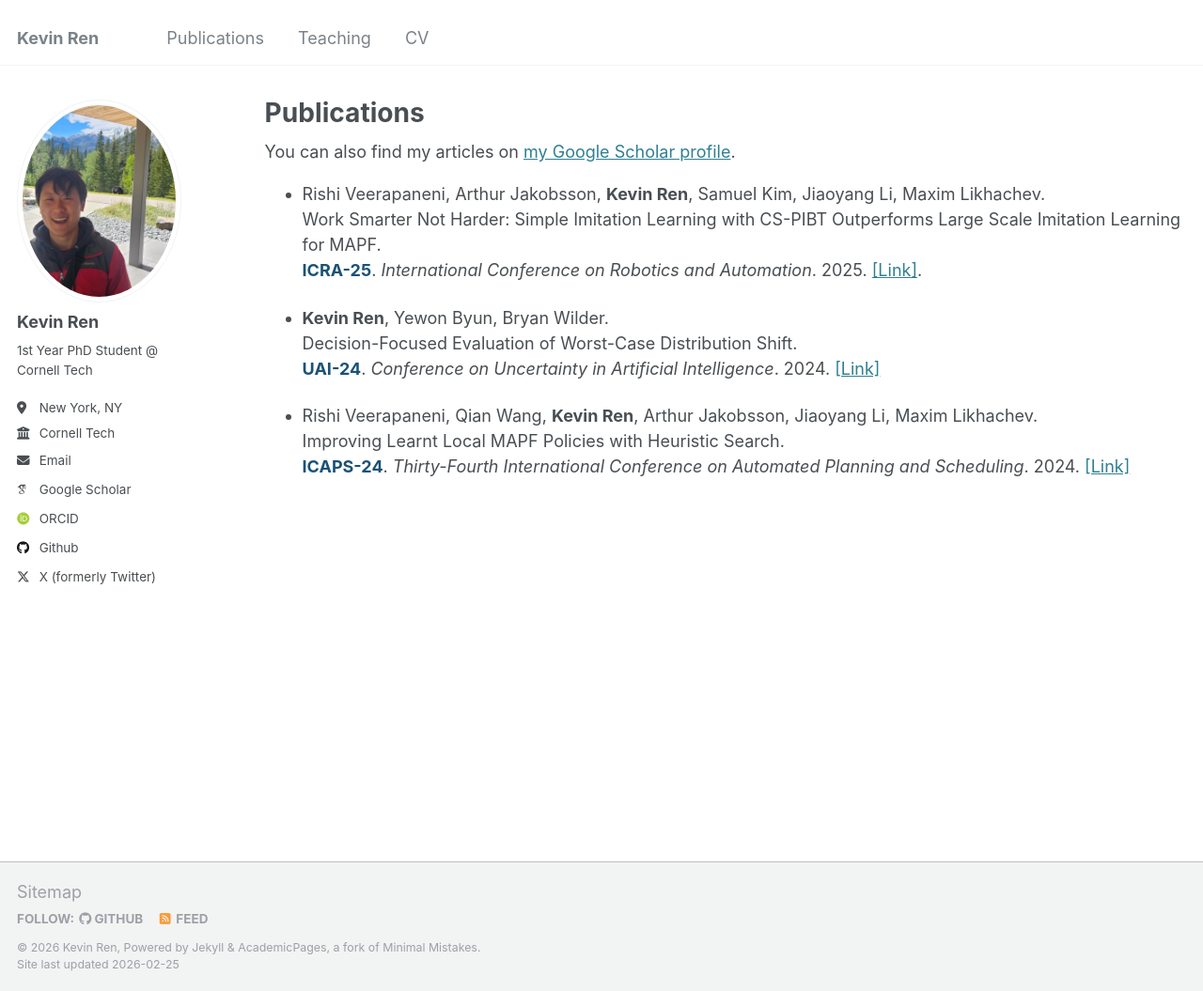
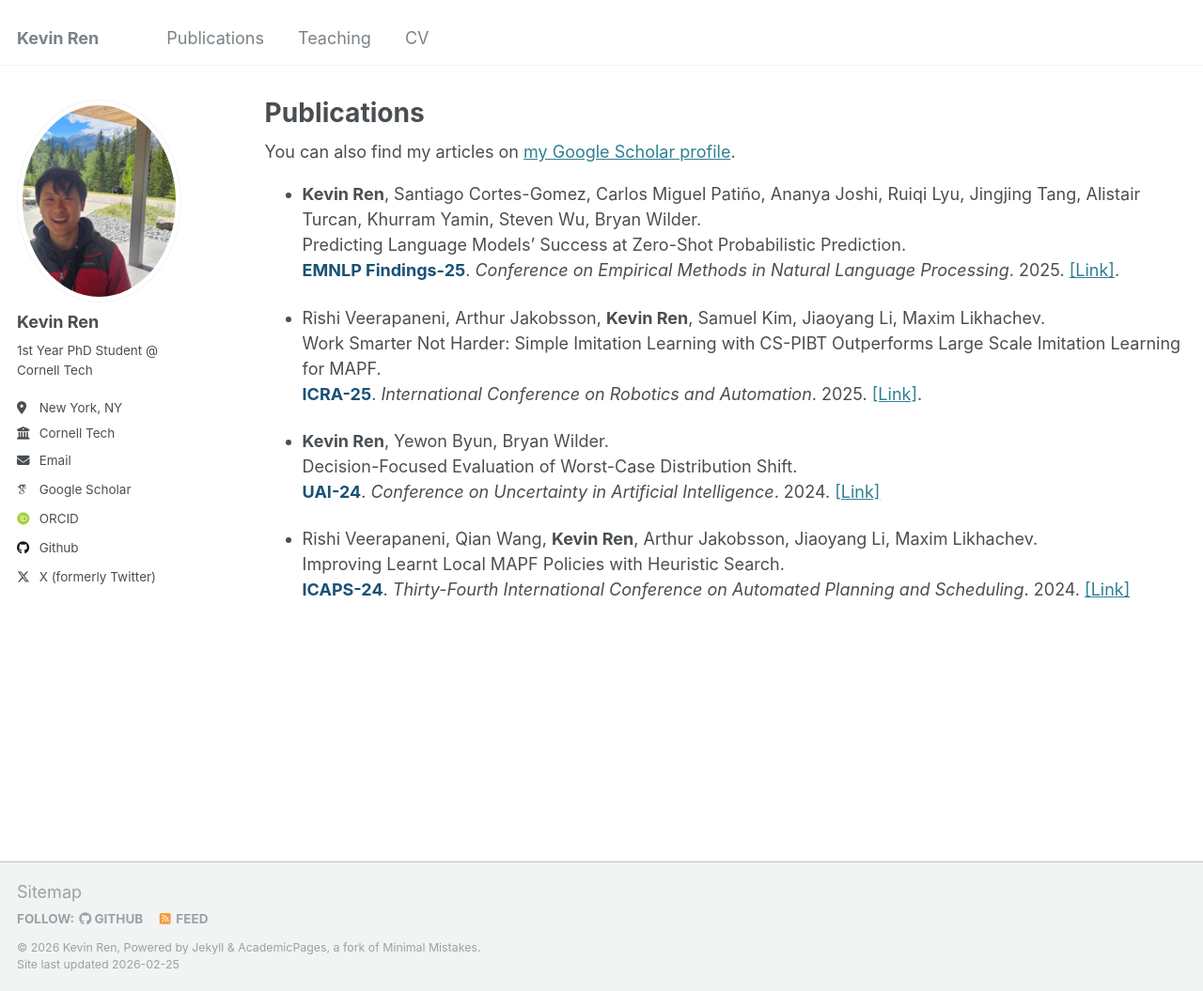
Before and after one commit to renkevin9/renkevin9.github.io, a Jekyll site: the page built from _pages/publications.html, in a window 1280 px wide and 1055 px high. Shown: the whole window at 94% size. Built offline with Jekyll 4.4.1, drawn with Linux system fonts in a browser that asks for light colours; some web fonts are replaced.

Commit message:
emnlp resume

```diff
--- a/_pages/publications.html
+++ b/_pages/publications.html
@@ -14,6 +14,14 @@ author_profile: true
 <!-- New style rendering if publication categories are defined -->
 
 <ul>
+  <li>
+    <p><b>Kevin Ren</b>, Santiago Cortes-Gomez, Carlos Miguel Patiño, Ananya Joshi, Ruiqi Lyu, Jingjing Tang, Alistair Turcan, Khurram Yamin, Steven Wu, Bryan Wilder.
+      <br/>
+    Predicting Language Models’ Success at Zero-Shot Probabilistic Prediction.
+      <br/> <strong><font color="#1A5276">EMNLP Findings-25</font></strong>.
+      <em>Conference on Empirical Methods in Natural Language Processing</em>. 2025.
+    <a href="https://aclanthology.org/anthology-files/anthology-files/pdf/findings/2025.findings-emnlp.995.pdf">[Link]</a>.
+  </li>
   <li>
     <p>Rishi Veerapaneni, Arthur Jakobsson, <b>Kevin Ren</b>, Samuel Kim, Jiaoyang Li, Maxim Likhachev.
       <br/>
```
Also changed, not shown: 1 other file.
